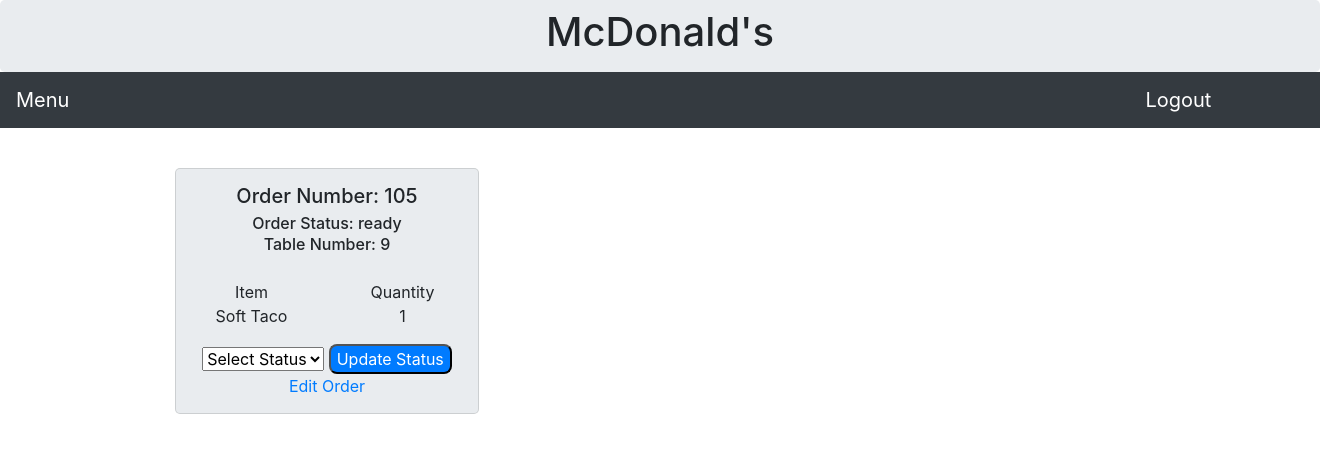
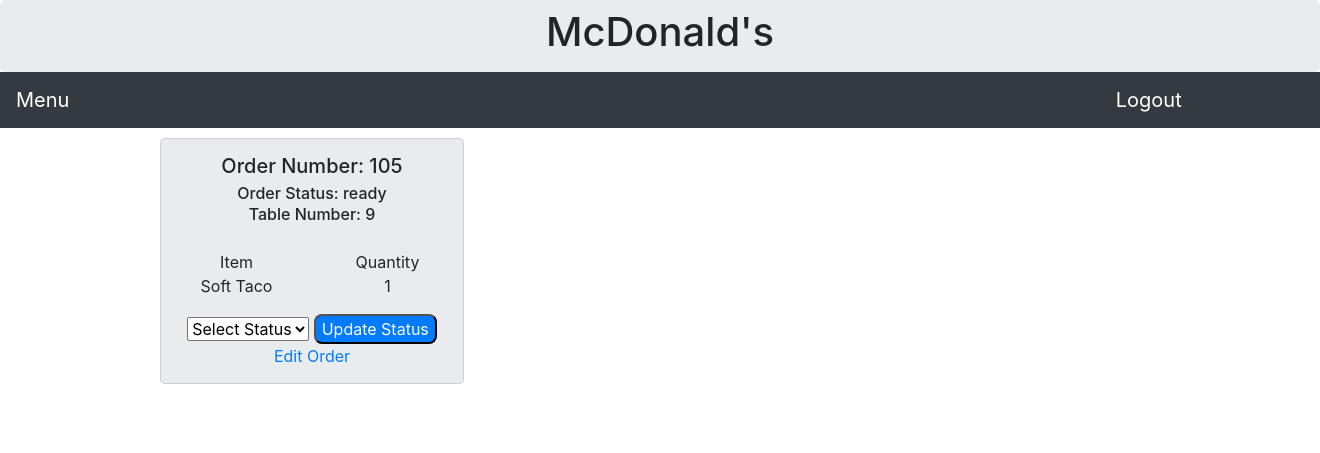
Before and after one commit to oohasri/Hyper_Menu, a Django app: template apps/order/templates/order/active_orders.html in a window 1320 px wide. Shown: the top 453 px of the page. Run offline with Django 3.2, Linux system fonts and the light colour scheme; the template is opened without the code that fills it: values that come from a table or form of the project are taken from there, others are empty; data comes from the database, SQL or seed files in the repository; both versions use the stored data as it was after the commit; parts of the project's set-up code (start-up, migrations or seed data) failed here and were passed over; some libraries are stand-ins or nearby versions.

Commit message:
many merge conflicts

```diff
--- a/apps/order/templates/order/active_orders.html
+++ b/apps/order/templates/order/active_orders.html
@@ -29,7 +29,7 @@
         color: white;
     }
     #logout_link{
-        margin-left: 1060px;
+        margin-left: 80%;
     }
     #rest_name_link{
         margin-left: 500px;
@@ -49,18 +49,11 @@
     </div>
     <nav class="navbar navbar-expand-sm bg-dark navbar-dark">
         <a class="navbar-brand" href="/view_menu">Menu</a>
-        <button class="navbar-toggler" type="button" data-toggle="collapse" data-target="#collapsibleNavbar">
-            <span class="navbar-toggler-icon"></span>
-        </button>
-        <div class="collapse navbar-collapse" id="collapsibleNavbar">
-            <ul class="navbar-nav">
-                <a id="logout_link" class="navbar-brand" href="/logout">Logout</a>
-            </ul>
-        </div>
+        <a id="logout_link" class="navbar-brand" href="/logout">Logout</a>
     </nav>
 
-    <div class="container" style="margin-top:30px; margin-bottom: 30px;">
-        <div class="row" style="margin: auto auto;">
+    <div class="container">
+        <div class="row">
             {% for order in orders %}
             <div class="card card_display" style="width: 19rem; text-align: center;">
 
--- a/apps/order/urls.py
+++ b/apps/order/urls.py
@@ -3,7 +3,6 @@
 
 urlpatterns = [
 	url(r'^$', views.index),
-
 	url(r'^restaurantid=(?P<restaurant_id>\d+)/tableid=(?P<table_id>\d+)$', views.menu_customer),
 	url(r'^add_to_cart$', views.to_cart),
 	url(r'^restaurantid=(?P<restaurant_id>\d+)/tableid=(?P<table_id>\d+/checkout)$', views.checkout),
@@ -20,8 +19,6 @@
 	url(r'^view_menu$', views.view_menu),
 	url(r'^add_item$', views.add_item),
 	url(r'^edit_page/(?P<item_id>\d+)$', views.edit_item),
-	url(r'edit_page/(?P<item_id>\d+)/update$', views.edit_update_item),
+	url(r'edit_page/(?P<item_id>\d+)/update$', views.edit_item),
 	url(r'^delete/(?P<item_id>\d+)$', views.delete),
-	url(r'^order/add/item/(?P<order_id>\d+)$',views.add_item_to_order),
-	url(r'^post/order/add/item$',views.create_new_item_order)
 ]
```
Also changed, not shown: apps/order/views.py (+8 -3 lines), db.sqlite3.
